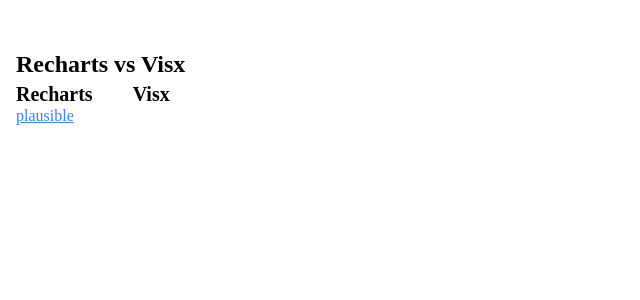
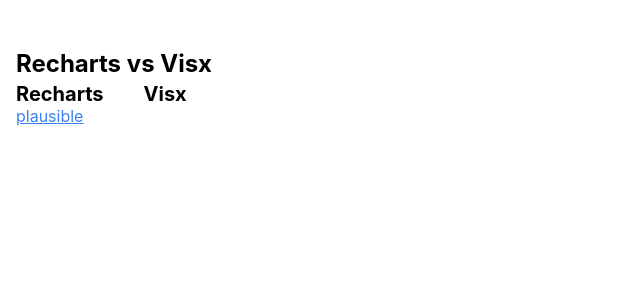
Before and after one commit to sizplay/chart-test, a Next.js app: page / in a window 1280 px wide. Shown: the top 300 px of the page, without its empty margins (0-640 px from the left). Built offline with nearby package versions, Linux system fonts and the light colour scheme.

Commit message:
폰트 적용

```diff
--- /dev/null
+++ b/public/static/fonts/style.css
@@ -0,0 +1,14 @@
+
+@font-face {
+  font-family: 'NanumSquare';
+  font-weight: 400;
+  font-style: normal;
+  src: url('/fonts/NanumSquare-Medium.ttf') format('ttf');
+}
+
+@font-face {
+  font-family: 'NanumSquare';
+  font-weight: 700;
+  font-style: normal;
+  src: url('/fonts/NanumSquare-Bold.ttf') format('ttf');
+}
--- a/src/pages/_app.tsx
+++ b/src/pages/_app.tsx
@@ -1,5 +1,6 @@
 import '@/styles/globals.css';
 import type { AppProps } from 'next/app';
+import '../../public/static/fonts/style.css';
 
 const App = ({ Component, pageProps }: AppProps) => {
   return <Component {...pageProps} />;
--- a/src/styles/globals.css
+++ b/src/styles/globals.css
@@ -132,3 +132,16 @@
   border-collapse: collapse;
   border-spacing: 0;
 }
+
+
+body {
+  font-family: -apple-system, InkLipquid, sans-serif;
+}
+
+
+
+@font-face {
+  font-family: "InkLipquid";
+  font-weight: 200;
+  src: url("/public/static/fonts/InkLipquidFonts.ttf") format("truetype");
+}
```
Also changed, not shown: 1 other file (tests, documents, lock files or other folders).
